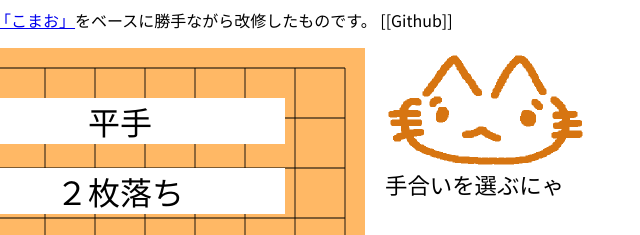
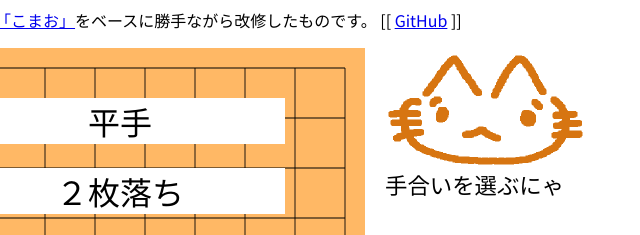
Before and after one commit to 12ange/KomaoForked, a plain HTML site: page index.html in a window 1280 px wide. Shown: the top 235 px of the page, 353-993 px from the left. Drawn offline with Linux system fonts and the light colour scheme.

Commit message:
トップからリポジトリへリンク
リポジトリを public にしました

```diff
--- a/index.html
+++ b/index.html
@@ -26,7 +26,7 @@
 </head>
 <body>
 <p>※ このページは、<a href="http://www.geocities.jp/komao81/">Yahoo!ジオシティーズにある「こまお」</a>をベースに勝手ながら改修したものです。
-[[Github]]</p>
+[[ <a href="https://github.com/12ange/KomaoForked">GitHub</a> ]]</p>
 <div id="ban"></div>
 <p><a href="faq.html">ちゅういがき</a> / <a href="hint10/index.html">１０まいおちこうりゃく</a></p>
 </body>
```
